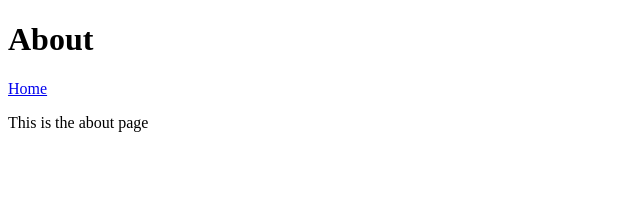
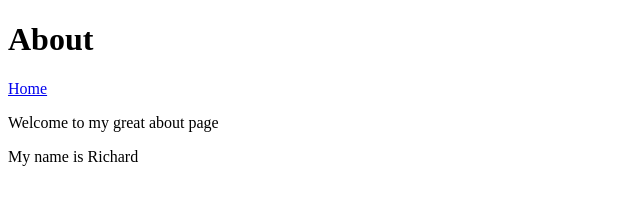
Before and after one commit to RichardPlangar/FirstLandingPage, a plain HTML site: page about.html in a window 1280 px wide. Shown: the whole page, without its empty margins (0-640 px from the left). Drawn offline with Linux system fonts and the light colour scheme.

Commit message:
Improved about page

```diff
--- a/about.html
+++ b/about.html
@@ -9,6 +9,7 @@
 <body>
   <h1>About</h1>
   <a href="index.html">Home</a>
-  <p>This is the about page</p>
+  <p>Welcome to my great about page</p>
+  <p>My name is Richard</p>
 </body>
 </html>
```
